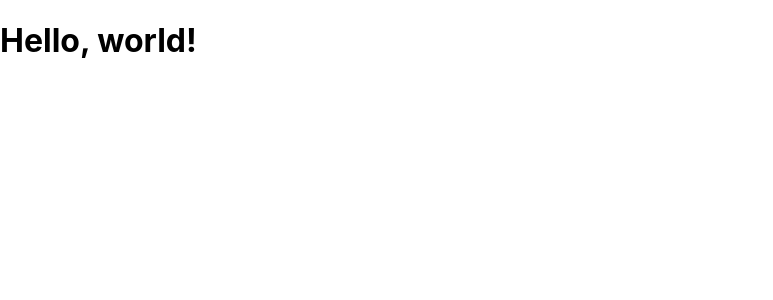
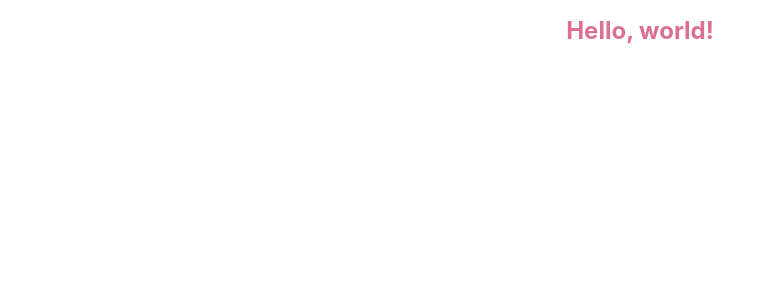
Before and after one commit to ewilsandman/Hemsida-CV, a React (Create React App) app: page / in a window 1280 px wide. Shown: the top 300 px of the page, without its empty margins (0-773 px from the left). Built offline with nearby package versions, Linux system fonts and the light colour scheme.

Commit message:
Hello world styled

```diff
--- a/src/index.js
+++ b/src/index.js
@@ -1,11 +1,21 @@
 import React from 'react';
 import ReactDOM from 'react-dom';
+import styled from 'styled-components';
 import './index.css';
 import reportWebVitals from './reportWebVitals';
 
- var element = React.createElement('h1', {className: 'greeting'}, 'Hello, world!');
+const Title = styled.h1`
+  font-size: 1.5em;
+  text-align: center;
+  color: palevioletred;
+`;
+ const element = React.createElement(Title, null, 'Hello, world!');
+
  ReactDOM.render(element, document.getElementById('root'));
+
+
 // If you want to start measuring performance in your app, pass a function
 // to log results (for example: reportWebVitals(console.log))
 // or send to an analytics endpoint. Learn more: https://bit.ly/CRA-vitals
-reportWebVitals();
+
+//reportWebVitals();
```
